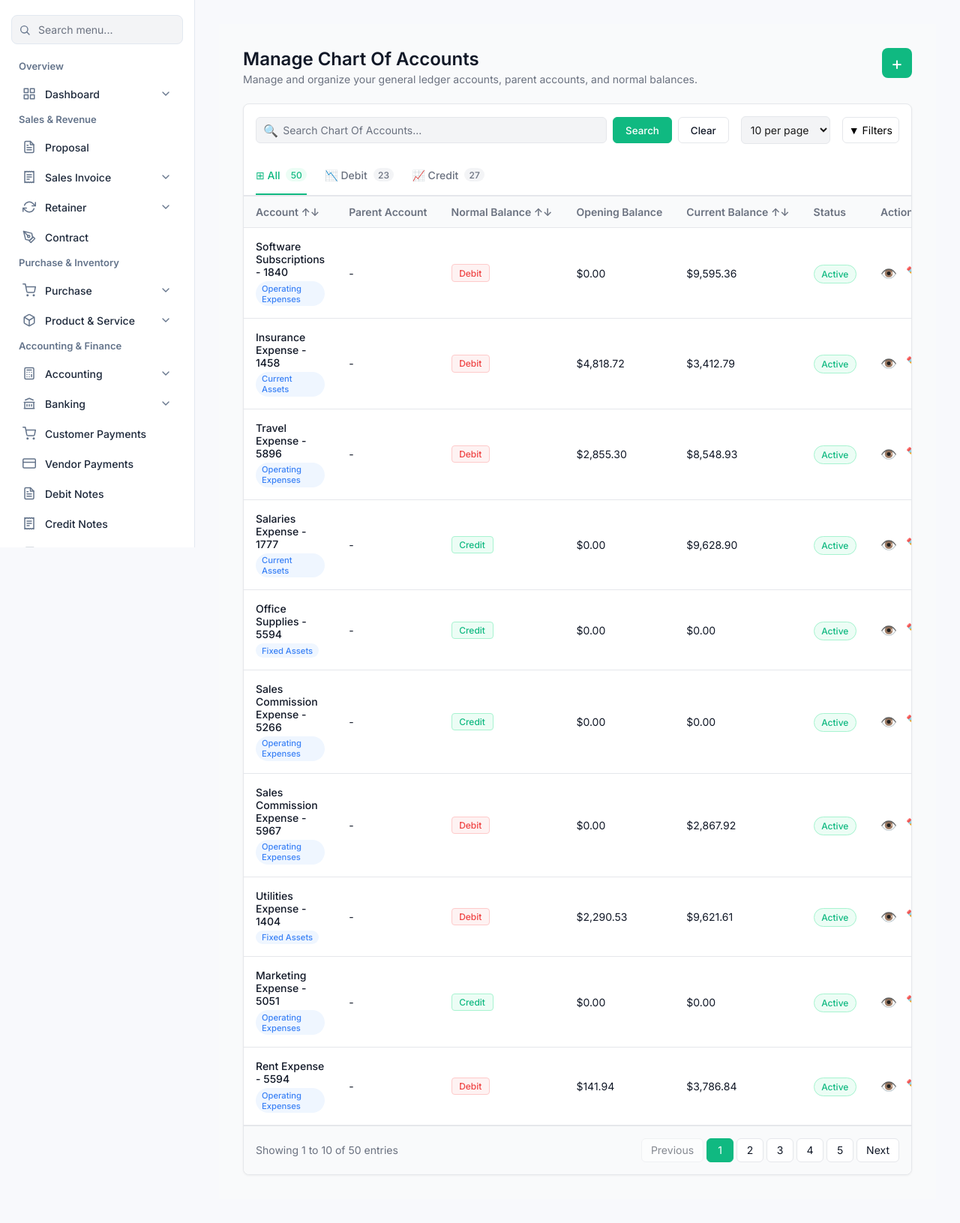
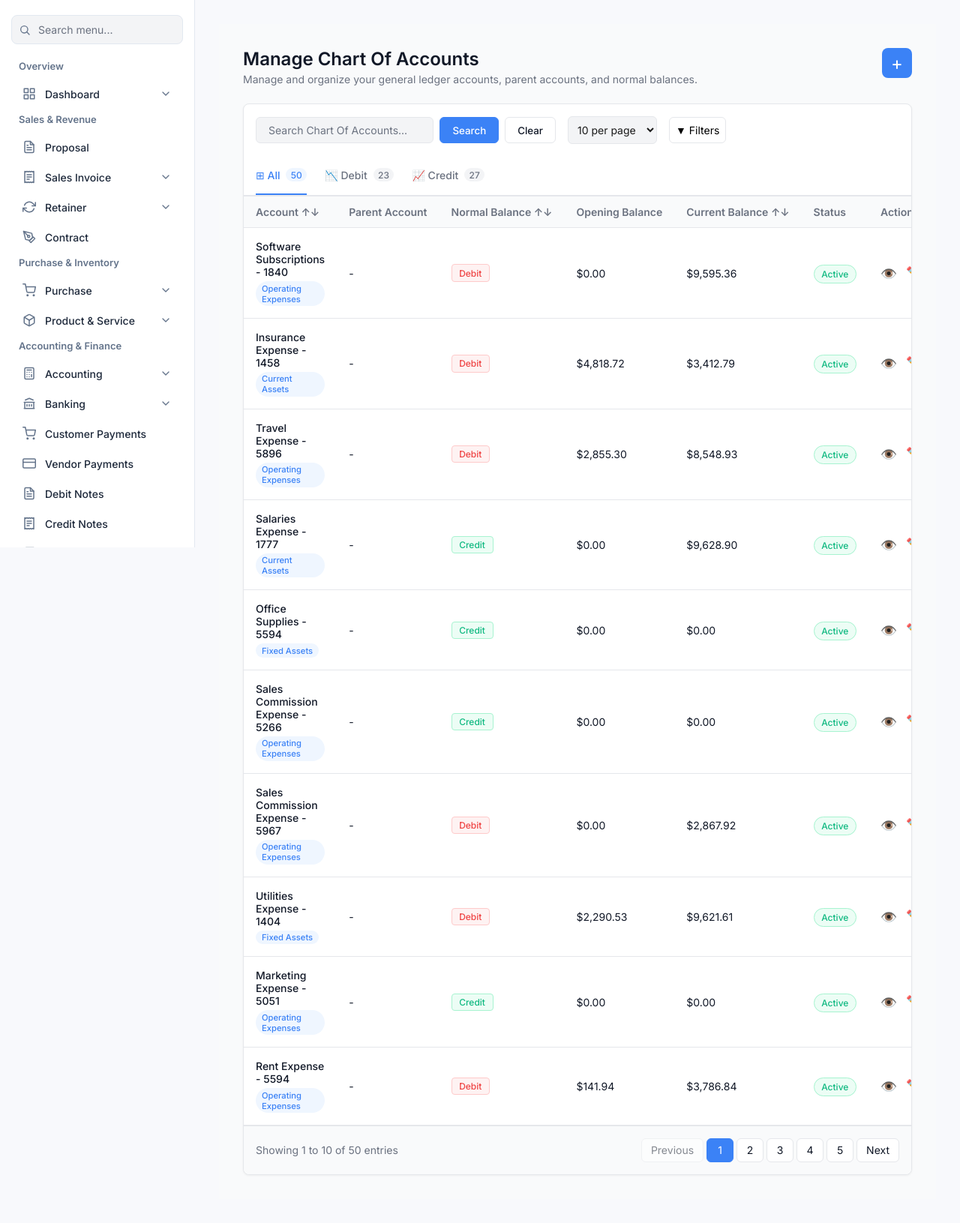
Before and after one commit to MahnoorMAK/LedgeInvo, a Laravel app: template resources/views/Pages/Accounting/Chart-Of-Accounts.blade.php in a window 1280 px wide. Shown: the part 70-1701 px from the top of the page at 75% size. Run offline with Laravel 12, Linux system fonts and the light colour scheme; the template is opened without the code that fills it, so the values that code supplies are empty.

Commit message:
updated the color of buttons

```diff
--- a/resources/views/Pages/Accounting/Chart-Of-Accounts.blade.php
+++ b/resources/views/Pages/Accounting/Chart-Of-Accounts.blade.php
@@ -6,8 +6,9 @@
     <style>
         /* Scoped CSS for Manage Chart of Accounts Section */
         #manage-chart-of-accounts {
-            --primary: #10b981;
-            --primary-hover: #059669;
+            /* Updated to Bright Blue Theme */
+            --primary: #3b82f6;
+            --primary-hover: #2563eb;
             --border-color: #e5e7eb;
             --text-main: #111827;
             --text-muted: #6b7280;
@@ -91,10 +92,10 @@
             flex-wrap: wrap;
         }
 
+        /* Updated Search Box Area */
         #manage-chart-of-accounts .search-box {
             display: flex;
-            flex: 1;
-            min-width: 250px;
+            flex: 0 1 400px; /* Shortened the maximum width */
             gap: 0.5rem;
         }
 
@@ -104,18 +105,11 @@
             position: relative;
         }
 
-        #manage-chart-of-accounts .search-input-wrapper span {
-            position: absolute;
-            left: 10px;
-            top: 50%;
-            transform: translateY(-50%);
-            color: var(--text-muted);
-            pointer-events: none;
-        }
+        /* Removed the absolute positioned icon span */
 
         #manage-chart-of-accounts .search-input-wrapper input {
             width: 100%;
-            padding: 0.5rem 1rem 0.5rem 2.2rem;
+            padding: 0.5rem 1rem; /* Standardized padding since icon is removed */
             border: 1px solid var(--border-color);
             border-radius: 0.375rem;
             font-size: 0.875rem;
@@ -125,6 +119,7 @@
 
         #manage-chart-of-accounts .search-input-wrapper input:focus {
             border-color: var(--primary);
+            box-shadow: 0 0 0 2px rgba(59, 130, 246, 0.2); /* Bright blue glow */
         }
 
         #manage-chart-of-accounts .btn-search {
@@ -206,7 +201,7 @@
         }
 
         #manage-chart-of-accounts .tab.active .tab-count {
-            background: #ecfdf5;
+            background: #eff6ff; /* Light blue background */
             color: var(--primary);
         }
 
@@ -390,7 +385,6 @@
         <div class="toolbar">
             <div class="search-box">
                 <div class="search-input-wrapper">
-                    <span>🔍</span>
                     <input type="text" class="searchInput" placeholder="Search Chart Of Accounts...">
                 </div>
                 <button class="btn-search">Search</button>
@@ -444,7 +438,6 @@
             const section = document.getElementById('manage-chart-of-accounts');
 
             // --- 1. Deterministic PRNG (Mulberry32) ---
-            // Same seed → same output. Refreshing the page will NOT change the data.
             function seededRandom(seed) {
                 return function() {
                     seed |= 0;
@@ -463,10 +456,9 @@
                 return h;
             }
 
-            // Fixed seed => same dataset on every refresh
             const rand = seededRandom(hashString('chart-of-accounts-v1'));
 
-            // --- 2. Generate 50 Entities of Dummy Data (deterministic) ---
+            // --- 2. Generate 50 Entities ---
             const accountNames = [
                 "Salaries Expense", "Marketing Expense", "Office Supplies",
                 "Rent Expense", "Sales Commission Expense", "Utilities Expense",
```
